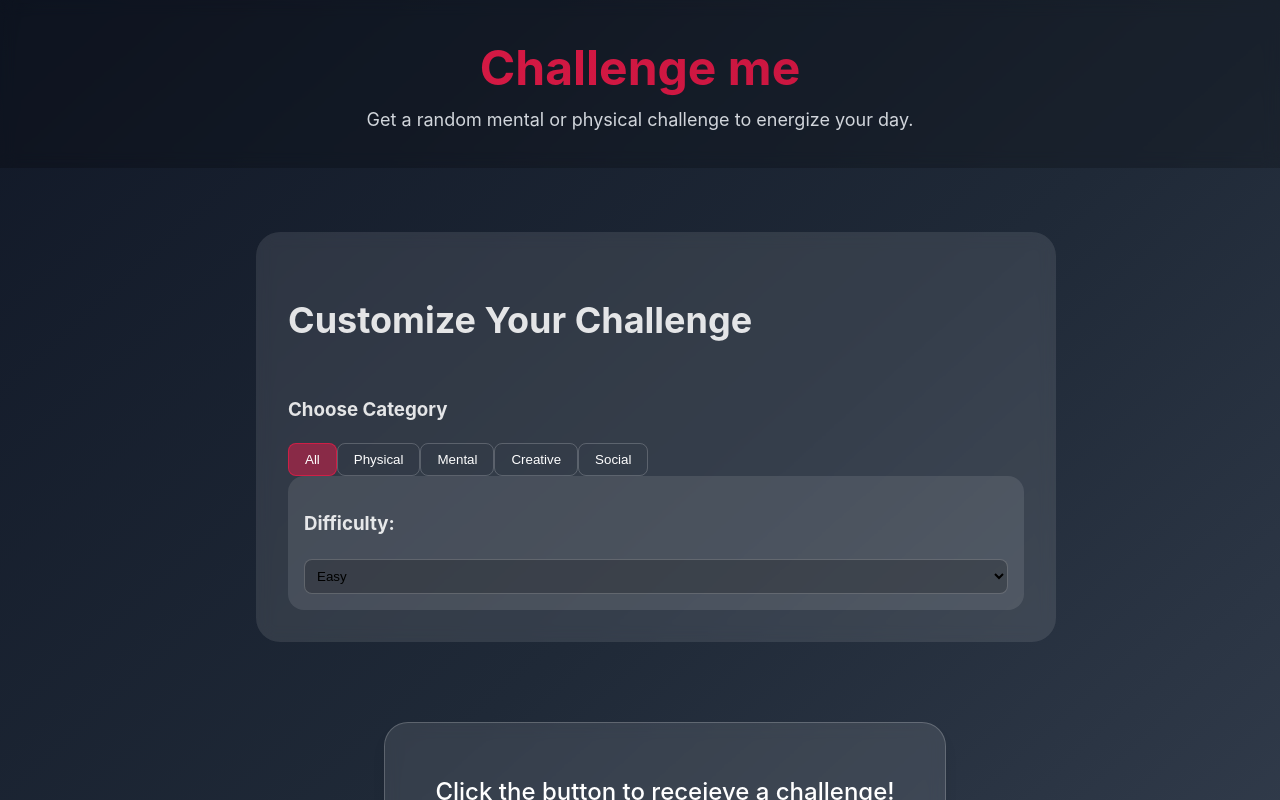
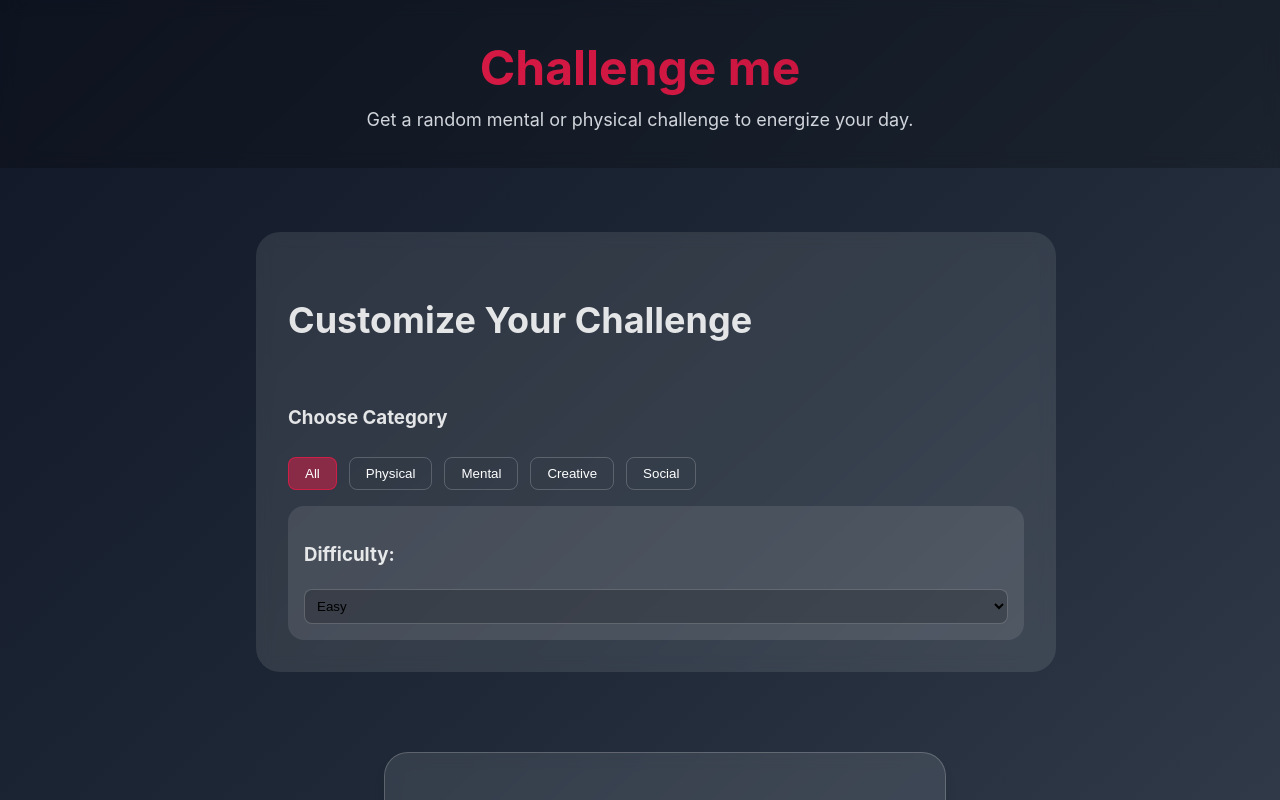
Before and after one commit to robertoandino/challenge-me, a React (Vite) app: page / in a window 1280 px wide. Shown: the top 800 px of the page. Built offline with nearby package versions, Linux system fonts and the light colour scheme.

Commit message:
Refactor controls layout for improved spacing and grid structure

```diff
--- a/src/pages/Home.css
+++ b/src/pages/Home.css
@@ -58,14 +58,28 @@
     display: flex;
     justify-content: space-between;
     align-items: center;
-    margin-bottom: 1rem;
+    margin-bottom: 0.5rem;
     font-size: 1.5rem;
 }
 
-.category-section {
+.control-grid {
+    display: grid;
+    grid-template-columns: 1fr;
+    gap: 1rem;
+}
+
+.category-controls,
+.difficulty-controls {
     display: flex;
     flex-direction: column;
-    gap: 1rem;
+    gap: 0.4rem;
+}
+
+.category-buttons {
+    display: flex;
+    flex-wrap: wrap;
+    gap: 0.75rem;
+    margin-bottom: 1rem;
 }
 
 .challenge-section {
```
